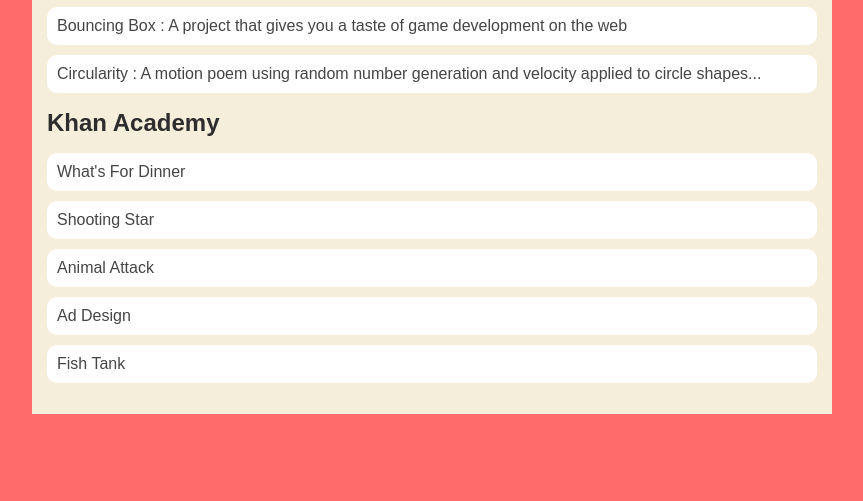
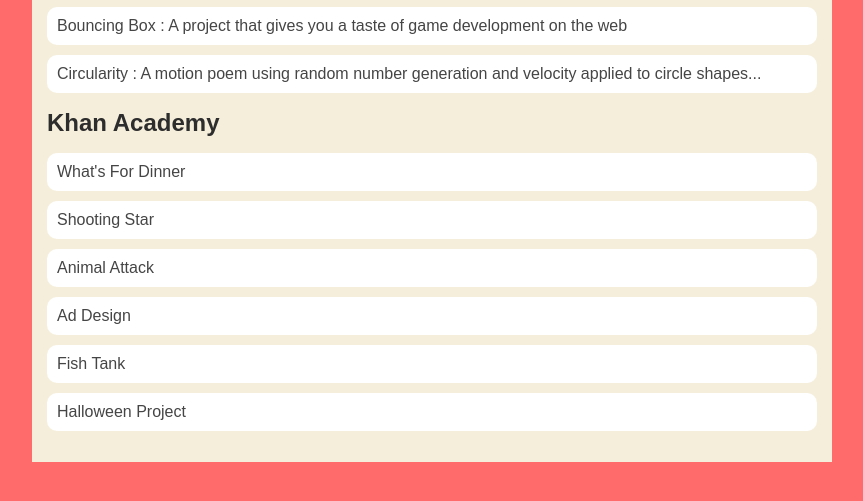
Before and after one commit to gagedavis1/gagedavis1.github.io, a plain HTML site: page portfolio.html in a window 1280 px wide. Shown: the part 217-718 px from the top of the page, without its empty margins (208-1071 px from the left). Drawn offline with Linux system fonts and the light colour scheme.

Commit message:
added the link to Halloween Project

```diff
--- a/portfolio.html
+++ b/portfolio.html
@@ -30,6 +30,7 @@
                     <li><a href="https://www.khanacademy.org/computer-programming/project-animal-attack/4798561907425280">Animal Attack</a></li>
                     <li><a href="https://www.khanacademy.org/computer-programming/gage-davis-project-ad-design/5009092768481280">Ad Design</a></li>
                     <li><a href="https://www.khanacademy.org/computer-programming/spin-off-of-project-fish-tank/6358405243256832">Fish Tank</a></li>
+                    <li><a href="https://www.khanacademy.org/computer-programming/nhs-halloween-project-gage-davis-2023/6541164098142208">Halloween Project</a></li>
                 </ul>
             </div>
         </main>
```
